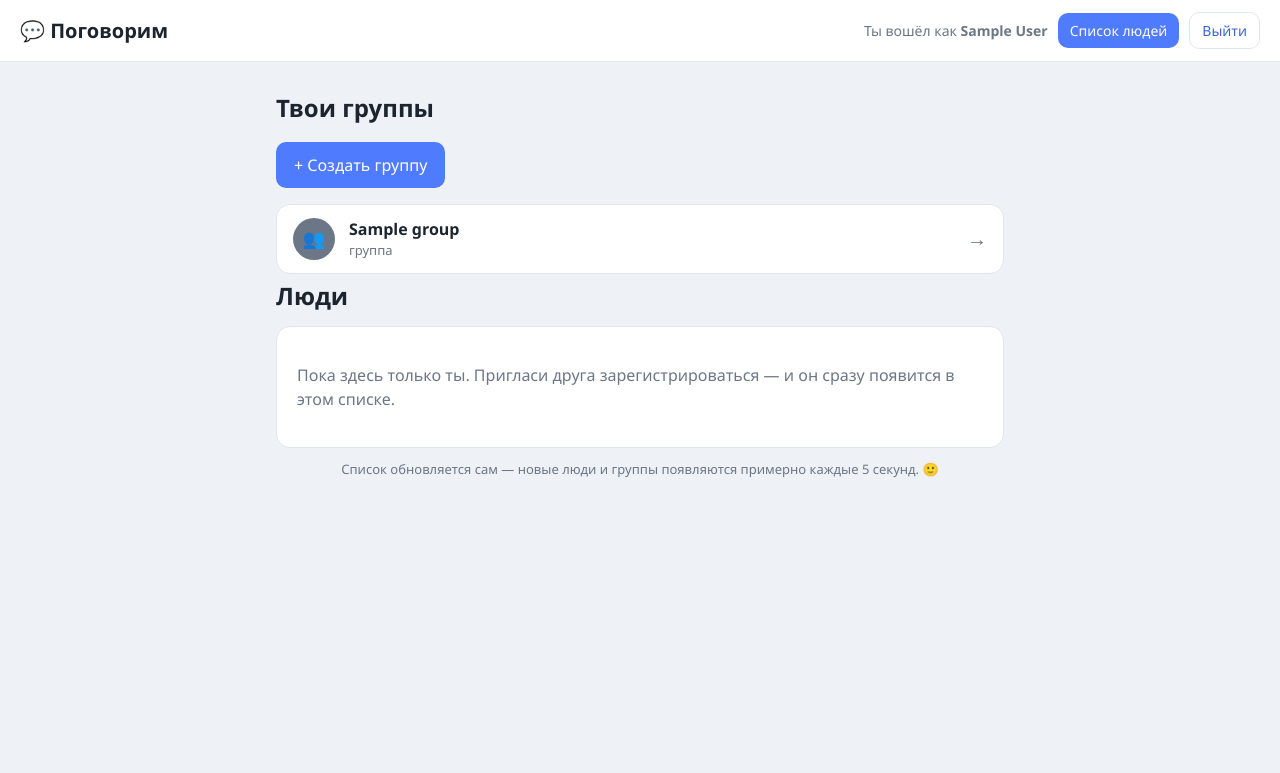
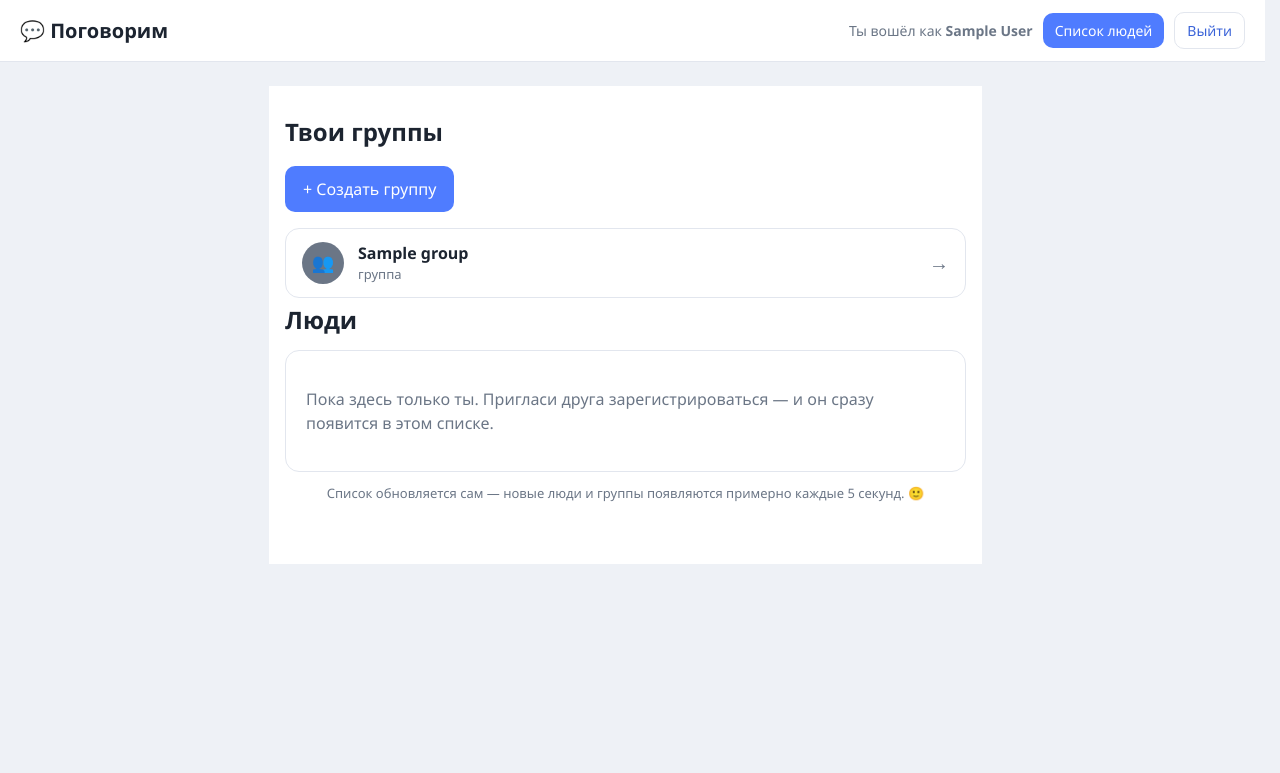
Before and after one commit to D1aBet14ek/messenger, a Flask app: page /users in a window 1280 px wide. Shown: the top 773 px of the page. Run offline with Flask 3, Linux system fonts and the light colour scheme; the visitor is signed in with stand-in values (Sample User, id 1); tables that the repository leaves empty hold one stand-in row (values such as "Sample post").

Commit message:
Stop page flicker: chat list into self-refreshing frame; match frame backgrounds

```diff
--- a/app.py
+++ b/app.py
@@ -335,22 +335,14 @@
     return redirect(url_for("login"))
 
 
-@app.route("/users")
-def users():
-    """Список всех людей, кроме меня — с кем можно поговорить."""
-    r = not_logged_in_redirect()
-    if r:
-        return r
-
-    me = current_user()
-    conn = get_conn()
+def load_chat_lists(conn, me_id):
+    """Возвращает два списка для страницы чатов: (люди, мои группы)."""
     others = conn.execute(
         select(users_table.c.id, users_table.c.username, users_table.c.display_name)
-        .where(users_table.c.id != me["id"])
+        .where(users_table.c.id != me_id)
         .order_by(func.lower(users_table.c.display_name))
     ).mappings().all()
 
-    # Мои группы (где я участник)
     my_groups = conn.execute(
         select(groups_table.c.id, groups_table.c.name)
         .select_from(
@@ -358,11 +350,35 @@
                 group_members_table, groups_table.c.id == group_members_table.c.group_id
             )
         )
-        .where(group_members_table.c.user_id == me["id"])
+        .where(group_members_table.c.user_id == me_id)
         .order_by(func.lower(groups_table.c.name))
     ).mappings().all()
 
-    return render_template("users.html", others=others, groups=my_groups)
+    return others, my_groups
+
+
+@app.route("/users")
+def users():
+    """
+    Страница со списком чатов. Сам список показывается в отдельной рамке (iframe),
+    поэтому при самообновлении мигает только рамка, а не вся страница.
+    """
+    r = not_logged_in_redirect()
+    if r:
+        return r
+    return render_template("users.html")
+
+
+@app.route("/chats-frame")
+def chats_frame():
+    """Маленькое «окошко» со списком чатов и людей — для самообновляемой рамки."""
+    r = not_logged_in_redirect()
+    if r:
+        return r
+
+    me = current_user()
+    others, my_groups = load_chat_lists(get_conn(), me["id"])
+    return render_template("chats_list.html", others=others, groups=my_groups)
 
 
 @app.route("/chat/<int:other_id>", methods=["GET", "POST"])
--- a/static/style.css
+++ b/static/style.css
@@ -13,6 +13,9 @@
 }
 
 * { box-sizing: border-box; }
+
+/* Фон самой «страницы» — чтобы при перезагрузке не мелькал белый цвет */
+html { background: var(--bg); scrollbar-gutter: stable; }
 
 body {
   margin: 0;
@@ -149,8 +152,21 @@
   background: var(--card);
 }
 
-/* Внутренняя страничка с сообщениями (живёт внутри рамки) */
-.frame-body { margin: 0; background: var(--card); }
+/* Рамка со списком чатов и людей — обновляется сама, но не мигает вся страница */
+.list-frame {
+  display: block;
+  width: 100%;
+  height: 80vh;
+  min-height: 400px;
+  border: 0;
+  background: #eef1f6;
+}
+.list-body { background: var(--bg); }
+.list-wrap { max-width: 760px; margin: 0 auto; padding: 24px 16px 48px; }
+
+/* Внутренняя страничка с сообщениями (живёт внутри рамки).
+   Фон такой же, как у рамки, поэтому при самообновлении НЕТ белого мигания. */
+.frame-html, .frame-body { margin: 0; background: var(--card); }
 .messages {
   min-height: 100vh;             /* занять всю высоту рамки */
   padding: 16px;
--- a/templates/chat_messages.html
+++ b/templates/chat_messages.html
@@ -1,5 +1,5 @@
 <!doctype html>
-<html lang="ru">
+<html lang="ru" class="frame-html">
 <head>
   <meta charset="utf-8">
   <meta name="viewport" content="width=device-width, initial-scale=1">
@@ -11,6 +11,9 @@
     Работает и для личных чатов, и для групп.
   #}
   <meta http-equiv="refresh" content="3">
+
+  {# Фон задаём сразу в самой страничке — чтобы при перезагрузке не мелькал белый цвет #}
+  <style>html, body { margin: 0; background: #ffffff; }</style>
 
   <title>Сообщения</title>
   <link rel="stylesheet" href="{{ url_for('static', filename='style.css') }}">
--- /dev/null
+++ b/templates/chats_list.html
@@ -0,0 +1,73 @@
+<!doctype html>
+<html lang="ru">
+<head>
+  <meta charset="utf-8">
+  <meta name="viewport" content="width=device-width, initial-scale=1">
+
+  {# Список чатов обновляется сам каждые 5 секунд — но только эта рамка,
+     поэтому вся страница не мигает. #}
+  <meta http-equiv="refresh" content="5">
+
+  {# Фон сразу — чтобы при перезагрузке не мелькал белый цвет #}
+  <style>html, body { margin: 0; background: #eef1f6; }</style>
+
+  <title>Чаты и люди</title>
+  <link rel="stylesheet" href="{{ url_for('static', filename='style.css') }}">
+</head>
+<body class="frame-body list-body">
+  <div class="list-wrap">
+    <h1>Твои группы</h1>
+    {# target="_top" — чтобы клик открывал страницу целиком, а не внутри рамки #}
+    <p><a class="btn" href="{{ url_for('new_group') }}" target="_top">+ Создать группу</a></p>
+
+    {% if groups %}
+      <ul class="people">
+        {% for g in groups %}
+          <li>
+            <a class="person" href="{{ url_for('group_chat', group_id=g['id']) }}" target="_top">
+              <span class="avatar group">👥</span>
+              <span class="ptext">
+                <span class="pname">{{ g['name'] }}</span>
+                <span class="plogin">группа</span>
+              </span>
+              <span class="parrow">→</span>
+            </a>
+          </li>
+        {% endfor %}
+      </ul>
+    {% else %}
+      <div class="card">
+        <p class="muted">Групп пока нет. Создай первую и добавь друзей.</p>
+      </div>
+    {% endif %}
+
+    <h1>Люди</h1>
+
+    {% if others %}
+      <ul class="people">
+        {% for u in others %}
+          <li>
+            <a class="person" href="{{ url_for('chat', other_id=u['id']) }}" target="_top">
+              <span class="avatar">{{ u['display_name'][0]|upper }}</span>
+              <span class="ptext">
+                <span class="pname">{{ u['display_name'] }}</span>
+                <span class="plogin">@{{ u['username'] }}</span>
+              </span>
+              <span class="parrow">→</span>
+            </a>
+          </li>
+        {% endfor %}
+      </ul>
+    {% else %}
+      <div class="card">
+        <p class="muted">Пока здесь только ты. Пригласи друга зарегистрироваться —
+        и он сразу появится в этом списке.</p>
+      </div>
+    {% endif %}
+
+    <p class="muted center small-hint">
+      Список обновляется сам — новые люди и группы появляются примерно каждые 5 секунд. 🙂
+    </p>
+  </div>
+</body>
+</html>
--- a/templates/users.html
+++ b/templates/users.html
@@ -1,64 +1,13 @@
 {% extends "base.html" %}
-{% block title %}Кто здесь — Поговорим{% endblock %}
-
-{% block head %}
-  {#
-    Список сам обновляется каждые 5 секунд: браузер перезагружает страницу.
-    Тут нет поля ввода, поэтому перезагружать целиком безопасно. Без JavaScript.
-  #}
-  <meta http-equiv="refresh" content="5">
-{% endblock %}
+{% block title %}Чаты — Поговорим{% endblock %}
 
 {% block content %}
-<h1>Твои группы</h1>
-<p><a class="btn" href="{{ url_for('new_group') }}">+ Создать группу</a></p>
-
-{% if groups %}
-  <ul class="people">
-    {% for g in groups %}
-      <li>
-        <a class="person" href="{{ url_for('group_chat', group_id=g['id']) }}">
-          <span class="avatar group">👥</span>
-          <span class="ptext">
-            <span class="pname">{{ g['name'] }}</span>
-            <span class="plogin">группа</span>
-          </span>
-          <span class="parrow">→</span>
-        </a>
-      </li>
-    {% endfor %}
-  </ul>
-{% else %}
-  <div class="card">
-    <p class="muted">Групп пока нет. Создай первую и добавь друзей.</p>
-  </div>
-{% endif %}
-
-<h1>Люди</h1>
-
-{% if others %}
-  <ul class="people">
-    {% for u in others %}
-      <li>
-        <a class="person" href="{{ url_for('chat', other_id=u['id']) }}">
-          <span class="avatar">{{ u['display_name'][0]|upper }}</span>
-          <span class="ptext">
-            <span class="pname">{{ u['display_name'] }}</span>
-            <span class="plogin">@{{ u['username'] }}</span>
-          </span>
-          <span class="parrow">→</span>
-        </a>
-      </li>
-    {% endfor %}
-  </ul>
-{% else %}
-  <div class="card">
-    <p class="muted">Пока здесь только ты. Пригласи друга зарегистрироваться —
-    и он сразу появится в этом списке.</p>
-  </div>
-{% endif %}
-
-<p class="muted center small-hint">
-  Список обновляется сам — новые люди и группы появляются примерно каждые 5 секунд. 🙂
-</p>
+{#
+  Список чатов и людей показывается в отдельной рамке (iframe).
+  Внутри рамки стоит <meta refresh>, поэтому обновляется только она —
+  вся страница при этом не мигает. Без JavaScript.
+#}
+<iframe class="list-frame"
+        src="{{ url_for('chats_frame') }}"
+        title="Чаты и люди"></iframe>
 {% endblock %}
```
